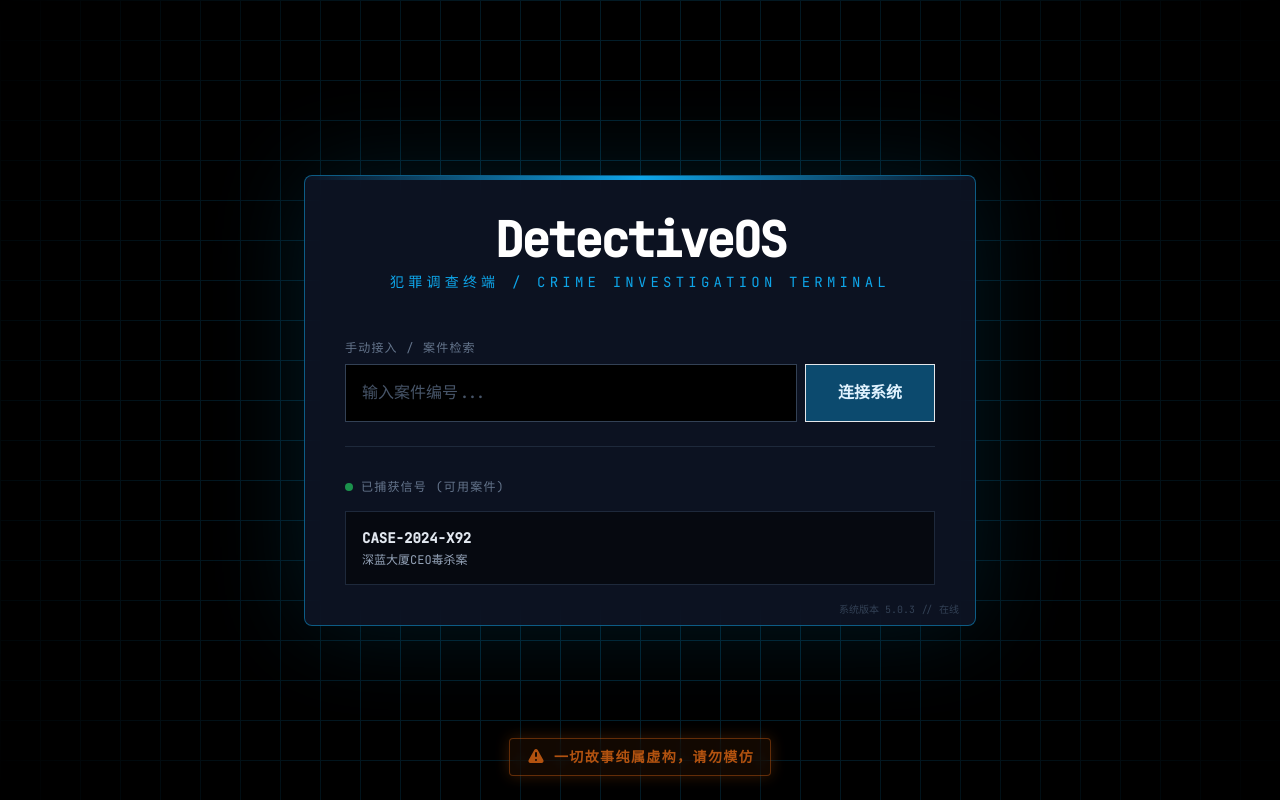
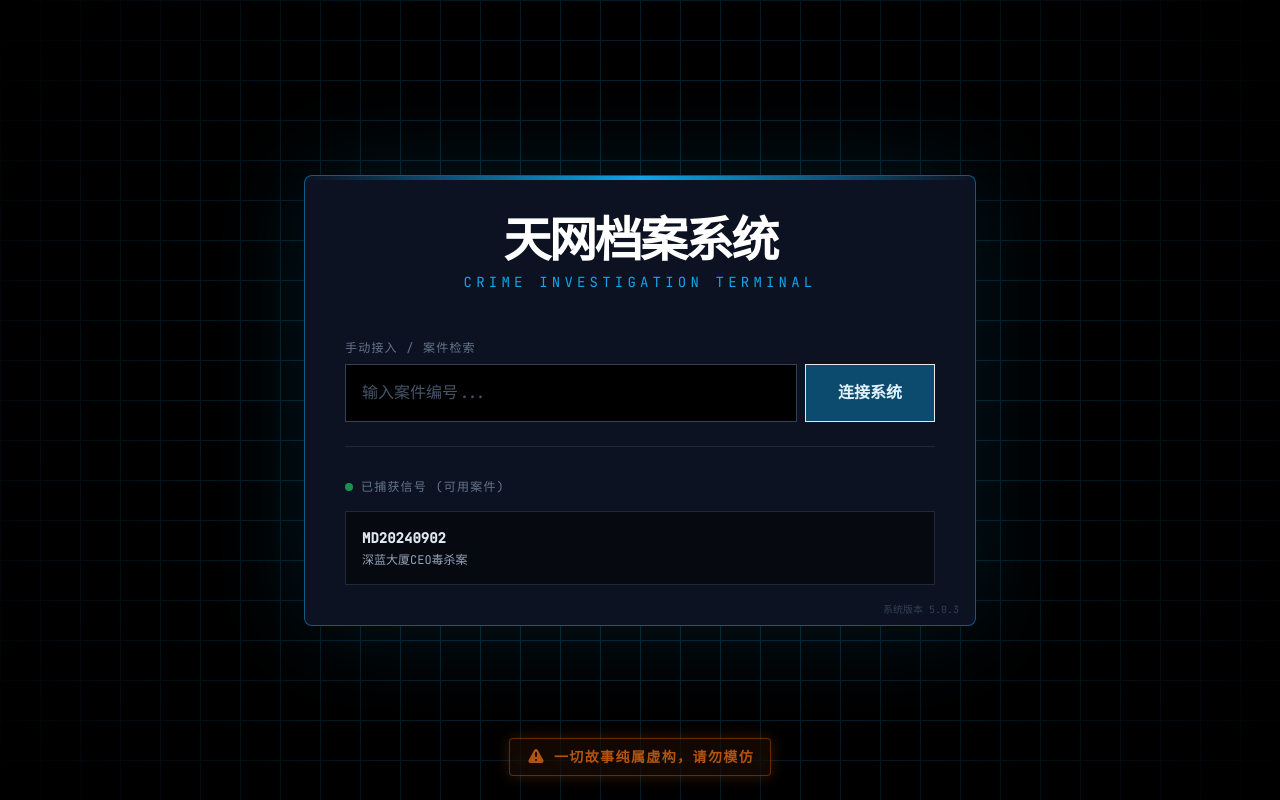
Before and after one commit to quincyhanhanhan/QuizGame, a React (Vite) app: page / in a window 1280 px wide. Built offline with nearby package versions, Linux system fonts and the light colour scheme.

Commit message:
feat: Update system title and case ID format
Rebrands the application title to "天网档案系统 (SkyNet Archives)" and updates the case ID format in `caseX92.ts` from "CASE-2024-X92" to "MD20240902" for consistency.

```diff
--- a/App.tsx
+++ b/App.tsx
@@ -104,8 +104,8 @@ const Launcher: React.FC<LauncherProps> = ({ onLaunch }) => {
           <div className="absolute top-0 left-0 w-full h-1 bg-gradient-to-r from-transparent via-police-500 to-transparent"></div>
 
           <div className="text-center mb-10 md:mb-12">
-            <h1 className="text-3xl md:text-5xl font-bold text-white mb-2 tracking-tighter">DetectiveOS</h1>
-            <p className="text-police-500 text-xs md:text-sm tracking-[0.3em] uppercase">犯罪调查终端 / Crime Investigation Terminal</p>
+            <h1 className="text-3xl md:text-5xl font-bold text-white mb-2 tracking-tighter">天网档案系统</h1>
+            <p className="text-police-500 text-xs md:text-sm tracking-[0.3em] uppercase">Crime Investigation Terminal</p>
           </div>
 
           <div className="space-y-6">
@@ -159,7 +159,7 @@ const Launcher: React.FC<LauncherProps> = ({ onLaunch }) => {
           </div>
 
           <div className="absolute bottom-2 right-4 text-[10px] text-slate-700">
-             系统版本 5.0.3 // 在线
+             系统版本 5.0.3
           </div>
        </div>
 
--- a/scenarios/caseX92.ts
+++ b/scenarios/caseX92.ts
@@ -329,7 +329,7 @@ const RECORDS: DatabaseRecord[] = [
 
 export const caseX92: CaseScenario = {
   systemName: "天网档案系统 (SkyNet Archives) v5.0",
-  caseId: "CASE-2024-X92",
+  caseId: "MD20240902",
   caseTitle: "深蓝大厦CEO毒杀案",
   initialRecord: INITIAL_RECORD,
   records: RECORDS,
```
